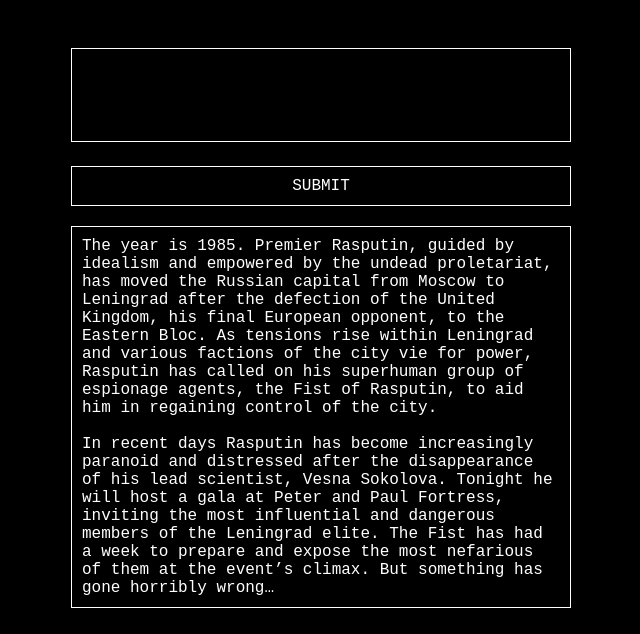
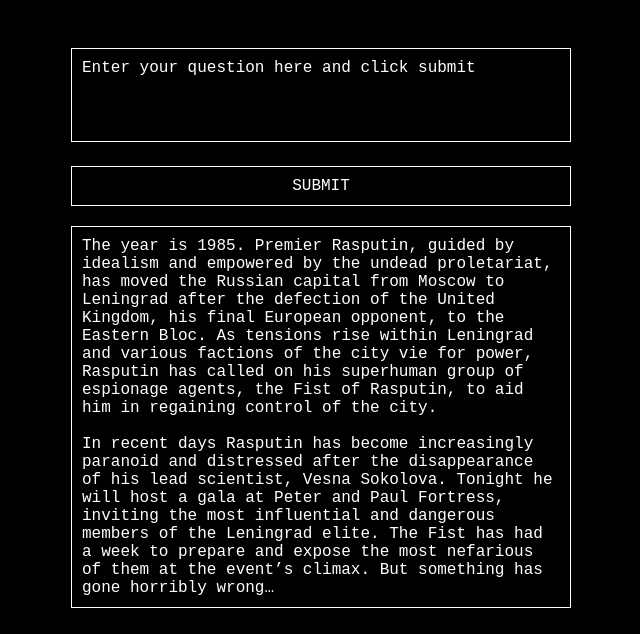
Before and after one commit to CoreyJSteiner/chargen-client, a website: page public/index.html in a window 1280 px wide. Shown: the whole page, without its empty margins (329-969 px from the left). Drawn offline with Linux system fonts and the light colour scheme.

Commit message:
Update input text box with default

```diff
--- a/public/index.html
+++ b/public/index.html
@@ -14,7 +14,7 @@
     <br>
     <br>
     <form method="post" action="/submit">
-      <textarea id="input_question" name="input_question" rows="4" cols="50"></textarea>
+      <textarea id="input_question" name="input_question" rows="4" cols="50">Enter your question here and click submit</textarea>
       <button id="submit_request" type="submit">SUBMIT</button>
       <textarea id="output_response" name="output_response" rows="20" cols="50" readonly>The year is 1985. Premier Rasputin, guided by idealism and empowered by the undead proletariat, has moved the Russian capital from Moscow to Leningrad after the defection of the United Kingdom, his final European opponent, to the Eastern Bloc. As tensions rise within Leningrad and various factions of the city vie for power, Rasputin has called on his superhuman group of espionage agents, the Fist of Rasputin, to aid him in regaining control of the city.
 
```
